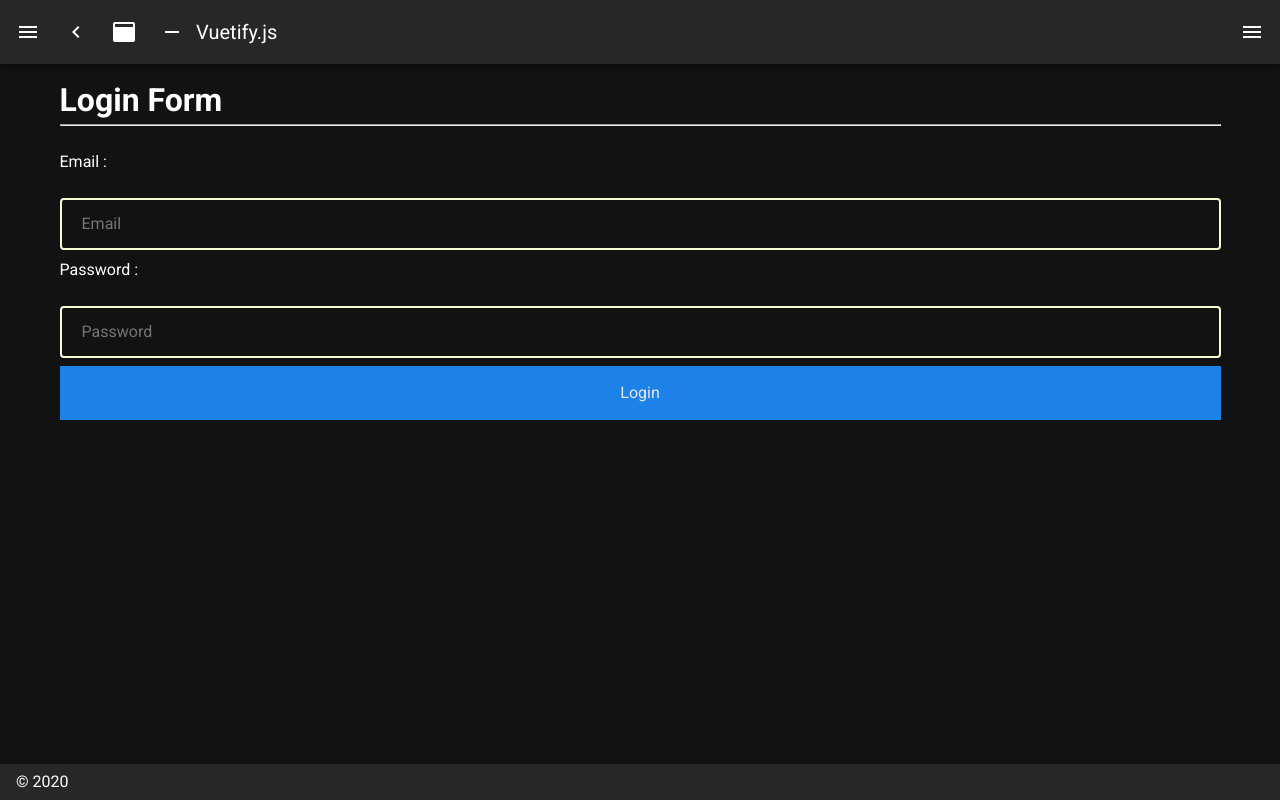
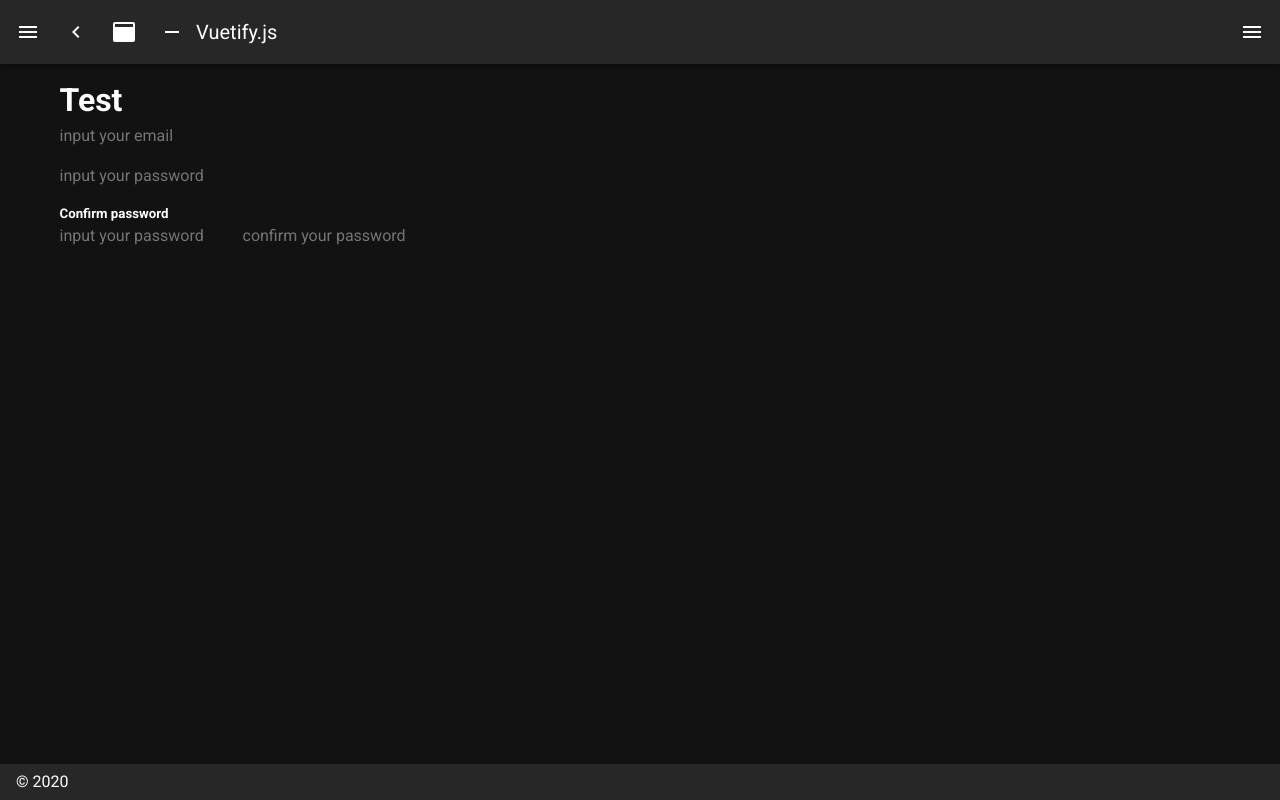
Before and after one commit to Pataraphorn/My_Project, a Nuxt app: page /T-VeeValidate in a window 1280 px wide. Built offline with nearby package versions, Linux system fonts and the light colour scheme.

Commit message:
Validate Test

```diff
--- a/layouts/default.vue
+++ b/layouts/default.vue
@@ -97,6 +97,11 @@ export default {
           title: 'Test VeeValidate',
           to: '/T-VeeValidate',
         },
+        {
+          icon: 'mdi-chart-bubble',
+          title: 'API repres',
+          to: '/APIrepres/login',
+        },
       ],
       miniVariant: false,
       right: true,
--- a/nuxt.config.js
+++ b/nuxt.config.js
@@ -5,7 +5,7 @@ export default {
    ** Nuxt rendering mode
    ** See https://nuxtjs.org/api/configuration-mode
    */
-  mode: 'spa',
+  mode: 'universal',
   /*
    ** Nuxt target
    ** See https://nuxtjs.org/api/configuration-target
@@ -119,4 +119,7 @@ export default {
   build: {
     transpile: ['vee-validate/dist/rules'],
   },
+  extend(config, ctx) {
+    // ...
+  },
 }
--- /dev/null
+++ b/pages/APIrepres/login.vue
@@ -0,0 +1,5 @@
+<template>
+  <div>
+    <h1>Login Form</h1>
+  </div>
+</template>
--- a/pages/T-VeeValidate.vue
+++ b/pages/T-VeeValidate.vue
@@ -1,49 +1,51 @@
 <template>
   <div>
-    <form>
-      <h1>Login Form</h1>
-      <hr />
-      <br />
-      <p>Email :</p>
-      <ValidationProvider
-        name="email"
-        v-slot="{ errors }"
-        rules="email|required"
-      >
+    <div>
+      <h1>Test</h1>
+      <ValidationProvider name="email" rules="required|email">
+        <div slot-scope="{ errors }">
+          <input v-model="email" placeholder="input your email" />
+          <p>{{ errors[0] }}</p>
+        </div>
+      </ValidationProvider>
+      <ValidationProvider name="password" rules="required|minmax:5,10">
+        <div slot-scope="{ errors }">
+          <input v-model="password" placeholder="input your password" />
+          <p>{{ errors[0] }}</p>
+        </div>
+      </ValidationProvider>
+
+      <h5>Confirm password</h5>
+      <ValidationObserver>
+        <ValidationProvider rules="confirmed:confirmation" v-slot="{ errors }">
           <input
-          class="input-field"
+            v-model="value"
             type="text"
-          placeholder="Email"
-          name="email"
+            placeholder="input your password"
           />
-        <span style="color: crimson;">{{ errors[0] }}</span>
+          <span>{{ errors[0] }}</span>
         </ValidationProvider>
-      <br />
-      <p>Password :</p>
-      <ValidationProvider
-        name="password"
-        v-slot="{ errors }"
-        rules="minmax:8,10|required"
-      >
+
+        <ValidationProvider v-slot="{ errors }" vid="confirmation">
           <input
-          class="input-field"
+            v-model="confirmation"
             type="text"
-          placeholder="Password"
-          name="password"
+            placeholder="confirm your password"
           />
-        <span style="color: crimson;">{{ errors[0] }}</span>
+          <span>{{ errors[0] }}</span>
         </ValidationProvider>
-      <br />
-      <button type="submit" class="btn">Login</button>
-    </form>
+      </ValidationObserver>
+    </div>
   </div>
 </template>
 
 <script>
-import { ValidationProvider } from 'vee-validate'
+import { ValidationProvider, ValidationObserver } from 'vee-validate'
+
 export default {
   components: {
     ValidationProvider,
+    ValidationObserver,
   },
   data() {
     return {
@@ -53,35 +55,3 @@ export default {
   },
 }
 </script>
-
-<style>
-.input-field {
-  width: 100%;
-  padding: 10px;
-  outline: none;
-}
-input[type='text'] {
-  border: 2px solid lightgoldenrodyellow;
-  border-radius: 4px;
-  width: 100%;
-  padding: 12px 20px;
-  margin: 8px 0;
-  box-sizing: border-box;
-  color: indianred;
-}
-input[type='text']:focus {
-  border: 3px solid navajowhite;
-}
-.btn {
-  background-color: dodgerblue;
-  color: white;
-  padding: 15px 20px;
-  border: none;
-  cursor: pointer;
-  width: 100%;
-  opacity: 0.9;
-}
-.btn:hover {
-  opacity: 1;
-}
-</style>
--- a/plugins/vee-validate.js
+++ b/plugins/vee-validate.js
@@ -1,24 +1,34 @@
+import Vue from 'vue'
 import { extend } from 'vee-validate'
-import { required } from 'vee-validate/dist/rules'
+import {
+  ValidationProvider,
+  ValidationObserver,
+} from 'vee-validate/dist/vee-validate.full.esm'
+import { required, email, confirmed } from 'vee-validate/dist/rules'
 
+// Register it globally
+// main.js or any entry file.
+Vue.component('ValidationProvider', ValidationProvider)
+Vue.component('ValidationObserver', ValidationObserver)
+
+// No message specified.
+extend('email', email)
+extend('confirmed', confirmed)
+
+// Override the default message.
 extend('required', {
   ...required,
-  message: 'required',
+  message: (fieldName, placeholders) => {
+    return `The ${fieldName} field is required`
+  },
 })
 
-// Add a rule.
 extend('minmax', {
   validate(value, { min, max }) {
     return value.length >= min && value.length <= max
   },
   params: ['min', 'max'],
   message: (fieldName, placeholders) => {
-    return `The ${fieldName} field must have ${placeholders.min} - ${placeholders.max} characters.`
+    return `The ${fieldName} field must have at least ${placeholders.min} characters and ${placeholders.max} characters at most`
   },
 })
-extend('email', (value) => {
-  const email = /\S+@\S+\.\S/
-  if (!email.test(value)) {
-    return 'The {_field_} field must be format demo@gmail.com'
-  }
-})
```
Lines whose indentation alone changed are shown as unchanged.
